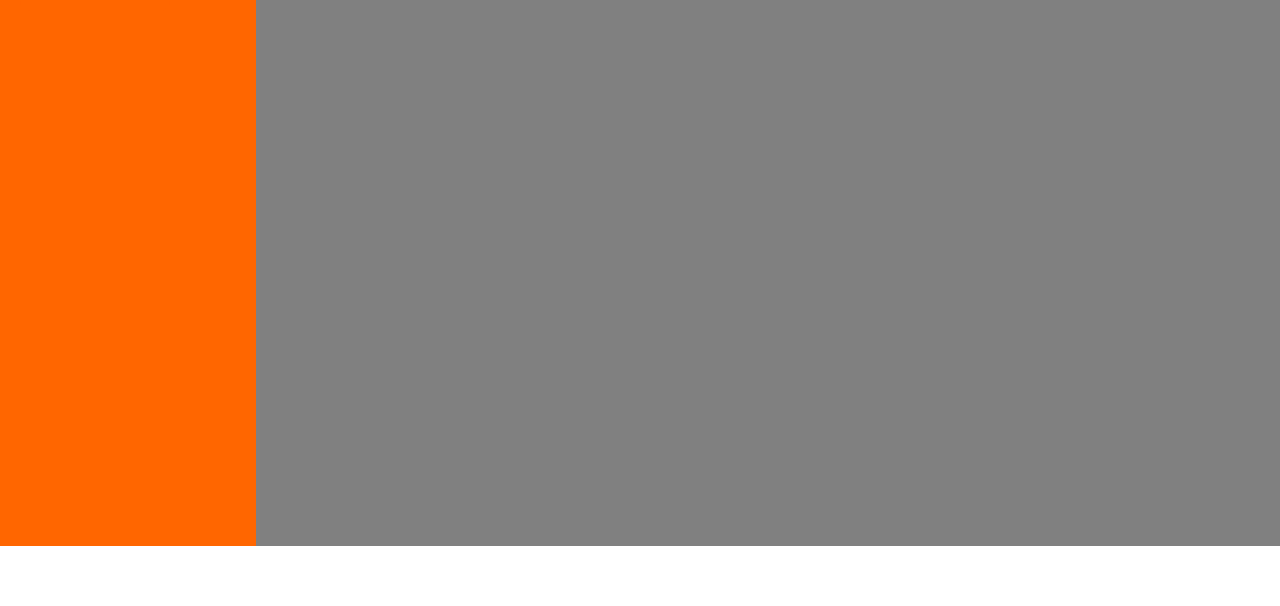
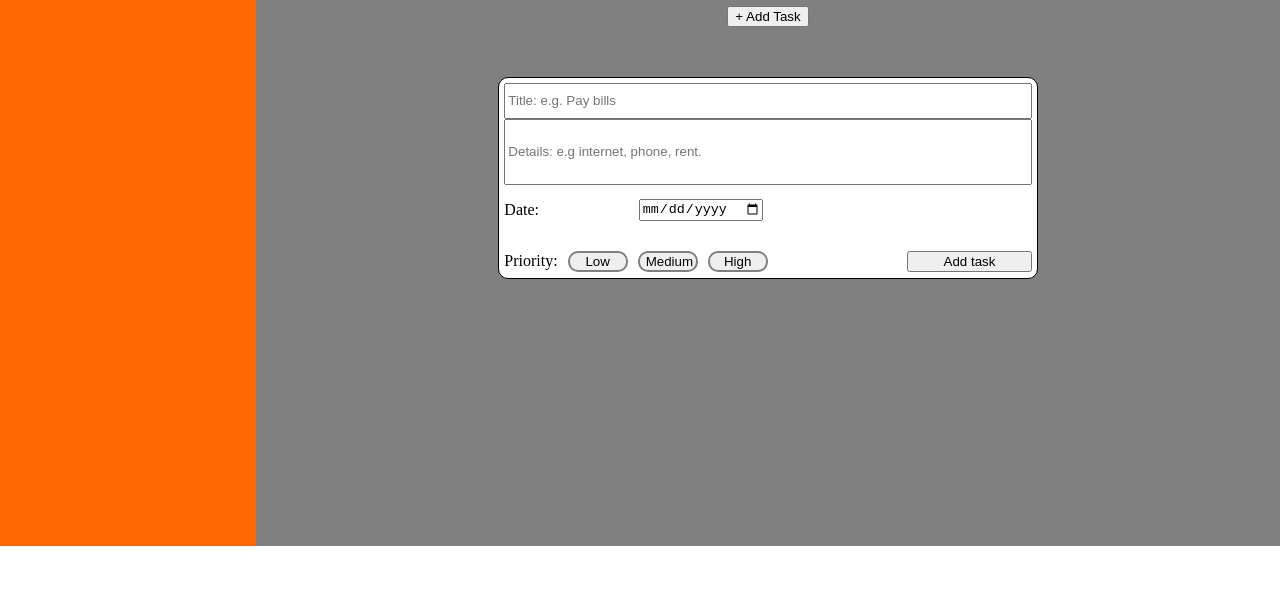
Before and after one commit to Noliqe/to-do-list, a website built with webpack: page dist/index.html in a window 1280 px wide. Shown: the part 194-800 px from the top of the page. Built offline with nearby package versions, Linux system fonts and the light colour scheme.

Commit message:
add form, func removeForm and func getValueForm

```diff
--- a/src/index.js
+++ b/src/index.js
@@ -10,7 +10,6 @@ class task {
     }
 }
 
-let task1 = new task('jan', 'alleman', 'date', 'prio');
 
 const sidebarElements = () => {
 
@@ -74,6 +73,9 @@ const contentElements = (function () {
         const addTaskBtn = document.createElement('button');
         contentClass.appendChild(addTaskBtn);
         addTaskBtn.textContent = "+ Add Task";
+        addTaskBtn.addEventListener('click', () => {
+            form();
+         })
     }
     let selectedToday = () => {
         const content = document.querySelector('.sub-content');
@@ -111,3 +113,104 @@ const contentElements = (function () {
             selectedWeek,
             removeContent}
 })();
+
+contentElements.selectedInbox();
+
+const form = () => {
+    const content = document.querySelector('.sub-content');
+
+    //form
+    const form = document.createElement('form');
+    content.appendChild(form);
+    form.setAttribute("id", "form");
+    form.classList.add('form');
+    // input title
+    const title = document.createElement('input');
+    form.appendChild(title);
+    title.setAttribute("type", "text");
+    title.setAttribute("id", "title");
+    title.setAttribute("placeholder", "Title: e.g. Pay bills");
+    // input detail
+    const detail = document.createElement('input');
+    form.appendChild(detail);
+    detail.setAttribute("type", "text");
+    detail.setAttribute("id", "detail");
+    detail.setAttribute("placeholder", "Details: e.g internet, phone, rent.");
+    // input date
+    const labelDate = document.createElement('p');
+    form.appendChild(labelDate);
+    labelDate.textContent = 'Date:'
+    labelDate.classList.add('labelDate');
+
+    const date = document.createElement('input');
+    form.appendChild(date);
+    date.setAttribute("type", "date");
+    date.setAttribute("id", "date");
+    // input priority
+    const priority = document.createElement('p');
+    form.appendChild(priority);
+    priority.textContent = 'Priority:'
+    priority.setAttribute("id", "priority");
+    priority.classList.add('priority');
+    priority.value = '';
+
+    const btnLow = document.createElement('input');
+    priority.appendChild(btnLow);
+    btnLow.setAttribute("type", "button");
+    btnLow.setAttribute("id", "btnLow");
+    btnLow.value = 'Low';
+    btnLow.classList.add('btnLow');
+    btnLow.addEventListener('click', () => {
+        btnMedium.setAttribute("style", "border: 2px solid gray");
+        btnHigh.setAttribute("style", "border: 2px solid gray");
+        btnLow.setAttribute("style", "border: 2px solid green");
+        priority.value = 'Low';
+    })
+    const btnMedium = document.createElement('input');
+    priority.appendChild(btnMedium);
+    btnMedium.setAttribute("type", "button");
+    btnMedium.setAttribute("id", "btnMedium");
+    btnMedium.value = 'Medium';
+    btnMedium.classList.add('btnMedium');
+    btnMedium.addEventListener('click', () => {
+        btnHigh.setAttribute("style", "border: 2px solid gray");
+        btnLow.setAttribute("style", "border: 2px solid gray");
+        btnMedium.setAttribute("style", "border: 2px solid blue");
+        priority.value = 'Medium';
+    })
+    const btnHigh = document.createElement('input');
+    priority.appendChild(btnHigh);
+    btnHigh.setAttribute("type", "button");
+    btnHigh.setAttribute("id", "btnHigh");
+    btnHigh.value = 'High';
+    btnHigh.classList.add('btnHigh');
+    btnHigh.addEventListener('click', () => {
+        btnLow.setAttribute("style", "border: 2px solid gray");
+        btnMedium.setAttribute("style", "border: 2px solid gray");
+        btnHigh.setAttribute("style", "border: 2px solid red");
+        priority.value = 'High';
+    })
+    const submit = document.createElement('input');
+    form.appendChild(submit);
+    submit.setAttribute("type", "submit");
+    submit.setAttribute("id", "submit");
+    submit.value = 'Add task';
+    submit.addEventListener('click', () => {
+        event.preventDefault();
+        getValueForm();
+        removeForm();
+    })
+}
+
+form();
+
+const removeForm = () => {
+    const content = document.querySelector('.sub-content');
+    let x = document.querySelector('#form');
+    content.removeChild(x);
+}
+
+const getValueForm = () => {
+   let task1 = new task(title.value, detail.value, date.value, priority.value);
+    console.log(task1)
+}
--- a/src/style.css
+++ b/src/style.css
@@ -39,8 +39,61 @@ body {
 .sub-content {
     width: 75vw;
     height: 75vh;
+    display: flex;
+    justify-content: start;
+    align-items: center;
+    flex-direction: column;
 }
 
+/* form */
+
+.form {
+    margin-top: 50px;
+    background-color: white;
+    border: 1px solid black;
+    border-radius: 10px;
+    height: 200px;
+    display: grid;
+    grid-template-columns: repeat(4, 1fr);
+    grid-template-rows: repeat(5, 1fr);
+    align-items: center;
+}
+
+.form > * {
+    margin-left: 5px;
+    margin-right: 5px;
+}
+
+.btnLow, .btnMedium, .btnHigh {
+    border: 2px solid gray;
+    border-radius: 10px;
+    width: 60px;
+    text-align: center;
+    margin-left: 10px;
+}
+
+#title {
+    grid-column: 1/5;
+    grid-row: 1/2;
+    height: 30px;
+    margin-top: 5px;
+}
+
+#detail {
+    grid-column: 1/5;
+    grid-row: 2/4;
+    height: 60px;
+}
+
+.priority {
+    grid-column: 1/4;
+    grid-row: 5/6;
+}
+
+#submit {
+    grid-column: 4/5;
+    grid-row: 5/6;
+}
 /* sidebar */
 .sidebar {
     background-color: var(--sidebar-background-color);
```
Also changed, not shown: dist/main.js.
